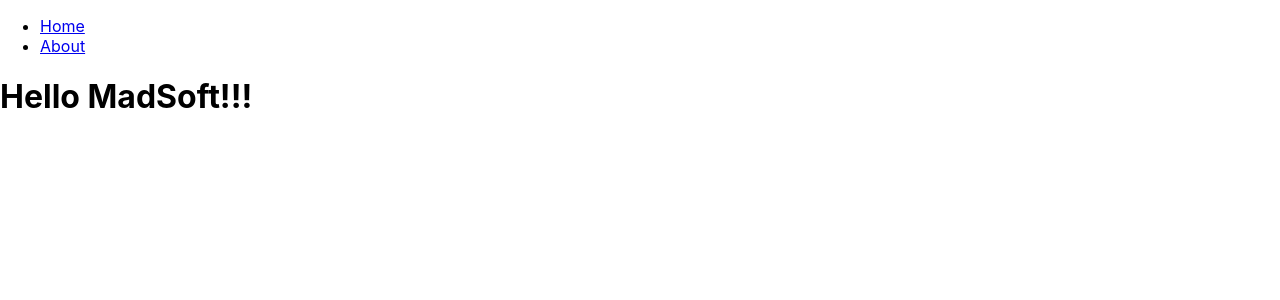
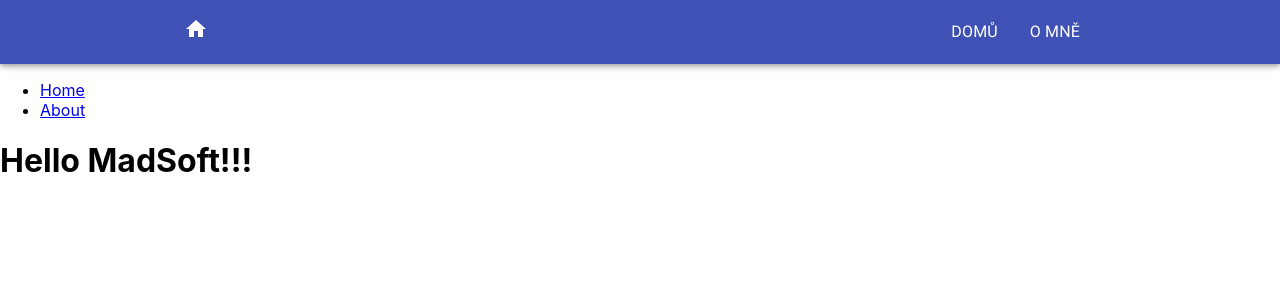
Before and after one commit to czM1K3/MadSoft-React, a React (Create React App) app: page / in a window 1280 px wide. Shown: the top 300 px of the page. Built offline with nearby package versions, Linux system fonts and the light colour scheme.

Commit message:
Added top bar

```diff
--- a/package.json
+++ b/package.json
@@ -3,6 +3,8 @@
   "version": "0.1.0",
   "private": true,
   "dependencies": {
+    "@material-ui/core": "^4.11.4",
+    "@material-ui/icons": "^4.11.2",
     "@testing-library/jest-dom": "^5.11.4",
     "@testing-library/react": "^11.1.0",
     "@testing-library/user-event": "^12.1.10",
--- a/public/index.html
+++ b/public/index.html
@@ -25,6 +25,9 @@
       Learn how to configure a non-root public URL by running `npm run build`.
     -->
     <title>React App</title>
+
+    <link rel="stylesheet" href="https://fonts.googleapis.com/css?family=Roboto:300,400,500,700&display=swap" />
+    <link rel="stylesheet" href="https://fonts.googleapis.com/icon?family=Material+Icons" />
   </head>
   <body>
     <noscript>You need to enable JavaScript to run this app.</noscript>
--- a/src/App.css
+++ b/src/App.css
@@ -1,38 +1,4 @@
-.App {
-  text-align: center;
+* > body {
+  margin: 0;
+  box-sizing: border-box;
 }
-
-.App-logo {
-  height: 40vmin;
-  pointer-events: none;
-}
-
-@media (prefers-reduced-motion: no-preference) {
-  .App-logo {
-    animation: App-logo-spin infinite 20s linear;
-  }
-}
-
-.App-header {
-  background-color: #282c34;
-  min-height: 100vh;
-  display: flex;
-  flex-direction: column;
-  align-items: center;
-  justify-content: center;
-  font-size: calc(10px + 2vmin);
-  color: white;
-}
-
-.App-link {
-  color: #61dafb;
-}
-
-@keyframes App-logo-spin {
-  from {
-    transform: rotate(0deg);
-  }
-  to {
-    transform: rotate(360deg);
-  }
-}
--- a/src/App.tsx
+++ b/src/App.tsx
@@ -1,7 +1,8 @@
 import React, { FC } from 'react';
 // import logo from './logo.svg';
-// import './App.css';
+import './App.css';
 import { BrowserRouter as Router, Route, Link, Switch } from "react-router-dom";
+import { Bar } from './components/bar';
 
 import Main from './pages/Main';
 import About from './pages/About';
@@ -10,6 +11,7 @@ import NotFound from './pages/NotFound';
 const App: FC = () => {
   return (
     <Router>
+      <Bar />
       <div>
         <nav>
           <ul>
--- /dev/null
+++ b/src/components/bar/Bar.tsx
@@ -0,0 +1,50 @@
+import { FC } from "react";
+import { navLinks } from "./links";
+import { AppBar, Toolbar, IconButton, List, ListItem, ListItemText, makeStyles, Container } from "@material-ui/core";
+import { Home } from "@material-ui/icons";
+import { Link } from "react-router-dom";
+
+export const useStyles = makeStyles({
+    navbarDisplayFlex: {
+        display: "flex",
+        justifyContent: "space-between"
+    },
+    navDisplayFlex: {
+        display: "flex",
+        justifyContent: "space-between"
+    },
+    linkText: {
+        textDecoration: "none",
+        textTransform: "uppercase",
+        color: "white"
+    }
+});
+
+
+const Bar: FC = () => {
+    const classes = useStyles();
+    return (
+        <AppBar position="static">
+            <Toolbar>
+                <Container maxWidth="md" className={classes.navbarDisplayFlex}>
+                        <IconButton edge="start" color="inherit" aria-label="menu">
+                    <Link to="/" style={{color: "white"}}>
+                            <Home />
+                    </Link>
+                        </IconButton>
+                    <List component="nav" aria-labelledby="main navigation" className={classes.navDisplayFlex}>
+                        { navLinks.map(({ title, path }) => (
+                            <Link to={path} key={title} className={classes.linkText}>
+                                <ListItem button>
+                                    <ListItemText primary={title} />
+                                </ListItem>
+                            </Link>
+                        )) }
+                    </List>
+                </Container>
+            </Toolbar>
+        </AppBar>
+    );
+};
+
+export default Bar;
--- /dev/null
+++ b/src/components/bar/index.ts
@@ -0,0 +1 @@
+export {default as Bar} from "./Bar";
--- /dev/null
+++ b/src/components/bar/links.ts
@@ -0,0 +1,9 @@
+type LinkType = {
+    title: string,
+    path: string
+}
+
+export const navLinks: LinkType[] = [
+    { title: "Domů", path: "/" },
+    { title: "O mně", path: "/about"}
+]
--- a/src/components/particles/index.ts
+++ /dev/null
@@ -1 +0,0 @@
-export {default as Particles} from "./Particles";
```
Also changed, not shown: src/components/particles/Particles.tsx (deleted, +0 -9 lines), 1 other file (tests, documents, lock files or other folders).
